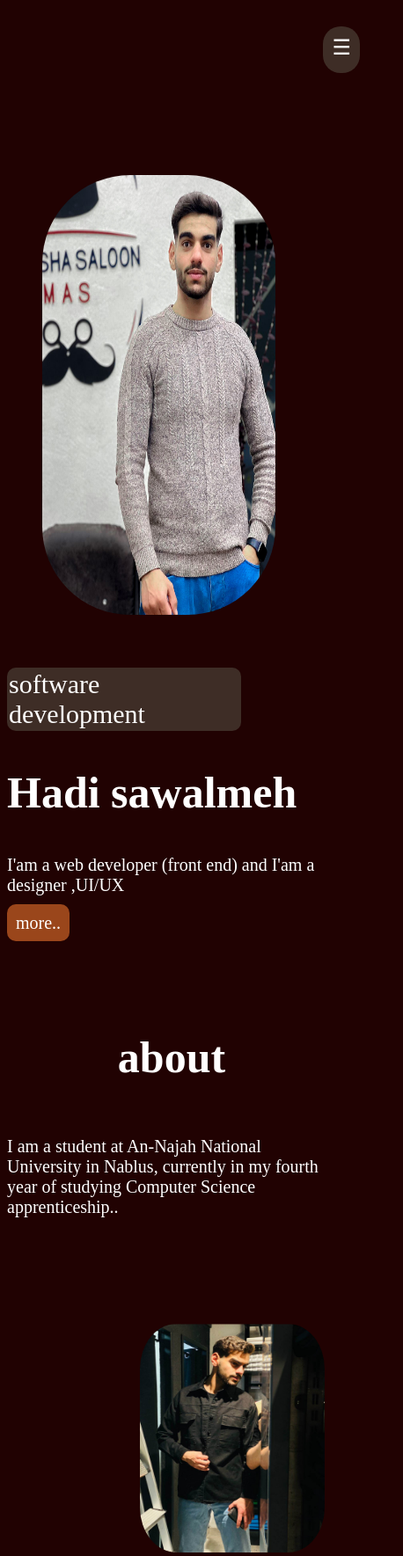
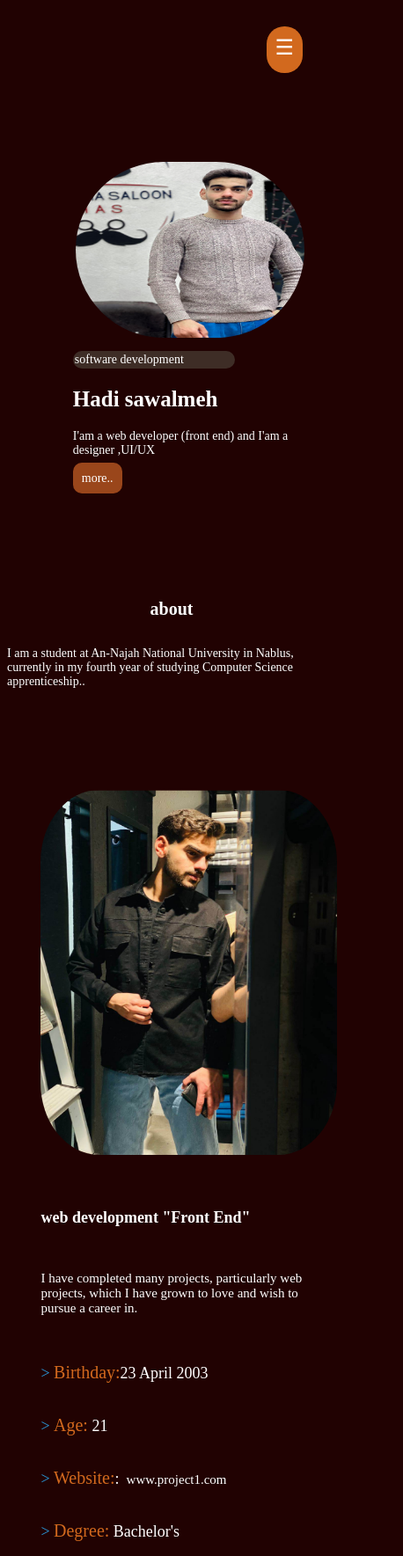
Before and after one commit to HadiSawalmah/profile1, a plain HTML site: page index.html in a window 390 px wide. Shown: the top 1769 px of the page at 88% size, 458 px wide, since content can reach past the window. Drawn offline with Linux system fonts and the light colour scheme.

Commit message:
Add files via upload

```diff
--- a/index.html
+++ b/index.html
@@ -1,13 +1,15 @@
 <!DOCTYPE html>
 <html>
 
-  <meta charset="utf-8" />
     <head>
       <link href="./static/css/main.css" rel="stylesheet"/>
       <link rel="stylesheet" href="https://cdnjs.cloudflare.com/ajax/libs/font-awesome/6.0.0-beta3/css/all.min.css">
 
+      <meta charset="UTF-8">
+      <meta name="viewport" content="width=device-width, initial-scale=1.0">
+
       <title>
-          contact
+          profile Hadi sawalmeh
       </title>
 
 
@@ -23,10 +25,10 @@
             <div class="nav">
               <input type="checkbox" id="menu-toggle" class="menu-checkbox">
                 <label for="menu-toggle" class="menu-icon">☰</label>
-                <a class="home" href="./index.html" >HOME </a>
-                <a class="about"href="./index.html#about"> about</a>
-                <a class="experience"href="./resum.html">resum</a>
-                <a class="contact"href="./contact.html"> contact</a>
+                <a class="home nav-hover" href="./index.html" >HOME </a>
+                <a class="about nav-hover"href="./index.html#about"> about</a>
+                <a class="experience nav-hover"href="./resum.html">resum</a>
+                <a class="contact nav-hover"href="./contact.html"> contact</a>
             </div>
           </div>
         </header>
@@ -36,13 +38,12 @@
       <section class="card_image">
           <figure class="card" >
             <img class="card-img-top" alt="hadi sawalmeh" src="./static/image/Screenshot 2024-11-12 234247.png" />
-            <figcaption  class="my-photo">my photo</figcaption>
+            <figcaption  class="my-photo"></figcaption>
           </figure>
               <div class="text_image" >
                 <div class="card_title" >
                     software development
                 </div>
-
             <h2 class="card_text">
                 Hadi sawalmeh
             </h2>
--- a/static/css/footer.css
+++ b/static/css/footer.css
@@ -24,5 +24,4 @@
     text-decoration:solid;
     font-size: 15px;
     margin: 8px;
-
 }
--- a/static/css/header.css
+++ b/static/css/header.css
@@ -27,6 +27,11 @@
 .nav .home{
     color:#9a461b;
 }
+.nav-hover:hover{
+    background-color: white;
+    color:#9a461b ;
+    border-radius:20px;
+}
 .header span{
     color:#9a461b;
     font-size: 40px;
--- a/static/css/home.css
+++ b/static/css/home.css
@@ -12,21 +12,20 @@ html {
     border-radius: 10px;
 }
 .card-img-top{
-    width: 90%;
+    width: 80%;
     height: 500px;
     border-radius: 100px;
+    margin-left: 15%;
+}
 
-
-}
 .card_image{
     color: white;
-    display: flex;
     margin-top: 100px;
-    flex-wrap: wrap;
+    display: grid;
+    grid-template-columns: auto auto;
 }
 .text_image{
-    width:450px;
-    margin-top: 40px;
+    margin-top: 100px;
     flex-wrap: wrap;
 }
 .btn{
@@ -48,6 +47,7 @@ html {
     display: grid;
     justify-content: center ;
     color: white;
+    margin-top: 10%;
 
 
 }
@@ -57,17 +57,16 @@ html {
 }
 .about_container{
     margin-top: 100px;
-    margin-left: 150px;
     display: grid;
     grid-template-columns: auto auto;
+    margin-left: 10%;
 }
 .text_card_new{
     display: grid;
-    grid-template-rows: 50px;
+    grid-template-rows: auto;
     color: white;
     padding: 30px;
     gap: 20px;
-    max-width: 100%;
 }
 .definetion {
     display: grid;
--- a/static/css/responsive.css
+++ b/static/css/responsive.css
@@ -82,6 +82,7 @@
         background-color:chocolate;
         width: 70%;
     }
+
     .container_ss h2{
         display: flex;
         justify-content: center;
@@ -100,17 +101,26 @@
         .text-author-info{
             margin-left: 20%;
         }
+        .card-img-top{
+            width: 80%;
+            margin-left: 1%;
+
+        }
         .avatar{
             max-width: 250px;
             border-radius: 20%;
             margin-left: 20%;
         }
         .card_image{
-            justify-content: center;
+            display: grid;
+            grid-template-columns: 1fr;
+            width: 70%;
+            margin-left: 20%;
         }
         .text_card_new{
-            font-size: 20px;
-            }
+            font-size: 15px;
+            padding: 1px;
+        }
         .about_container{
             display: grid;
             grid-template-columns: auto;
@@ -121,18 +131,20 @@
             border-radius: 20%;
         }
         .contact-info div{
-            margin-left: 20%;
-            font-size: 25px;
+            margin-left: 1%;
+            font-size: 16px;
         }
         .about_text{
-            font-size: 20px;
+            font-size: 14px;
         }
         .larg-font{
             font-size: 20px;
         }
         .about-page h2{
+            font-size: 20px;
+        }
+        .about-page {
             margin-top: 30%;
-            font-size: 50px;
         }
         .card_text{
             font-size: 50px;
@@ -141,17 +153,19 @@
             font-size: 30px;
         }
         .card_title{
-            width: 70%;
-            font-size: 30px;
+            font-size: 20px;
         }
         .my-photo{
             display: none;
         }
+        .text_image{
+            margin-top: 10px;
+        }
 }
 @media(max-width:500px)
 {
+
     .container_text_contact{
-        width: 60%;
         margin-left: 1%;
         margin-right: 1%;
         width: 100%;
@@ -163,10 +177,20 @@
     }
 
     .container{
-        margin-left: 70%;
+        margin-left: 30%;
     }
     .header h1{
         display: none;
+    }
+    .card_about{
+        width: 100%;
+        padding: 1px;
+        border-radius: 20%;
+    }
+    .card-img-top{
+        width: 100%;
+        height: 200px;
+        border-radius: 100px;
     }
     .social-sharing a{
     display: grid;
@@ -174,7 +198,18 @@
     justify-content: center;
     margin: 10px;
     }
-
+    .card{
+        margin: 1px;
+    }
+    .card_title{
+        font-size: 14px;
+    }
+    .card_text{
+        font-size: 25px;
+    }
+    .larg-font{
+        font-size: 14px;
+    }
     .nested_grid{
         display: flex;
         flex-direction: column;
@@ -189,9 +224,10 @@
     .nav{
         display: grid;
             gap : 20px;
+            background-color: #D2691E;
     }
     .container{
-        width: 20%;
+        width: 100%;
     }
     .nav a {
         display: none;
```
